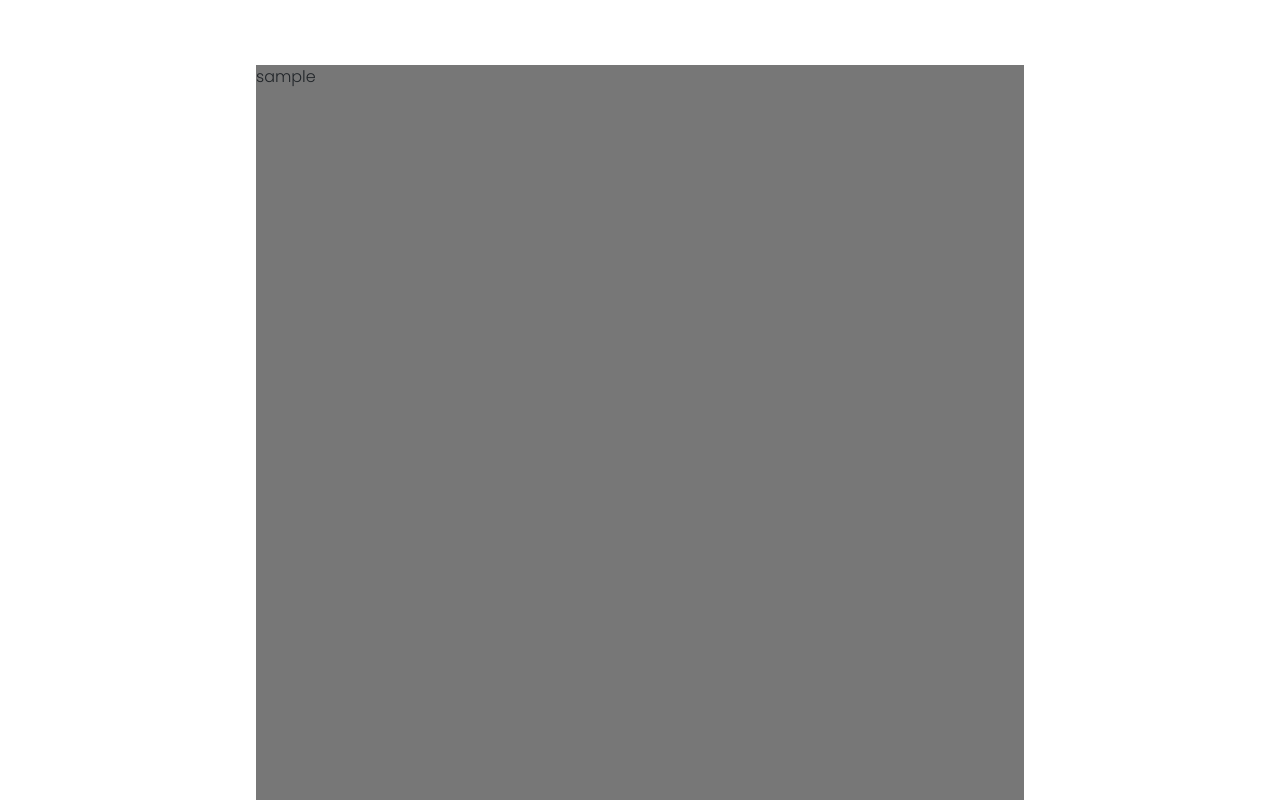
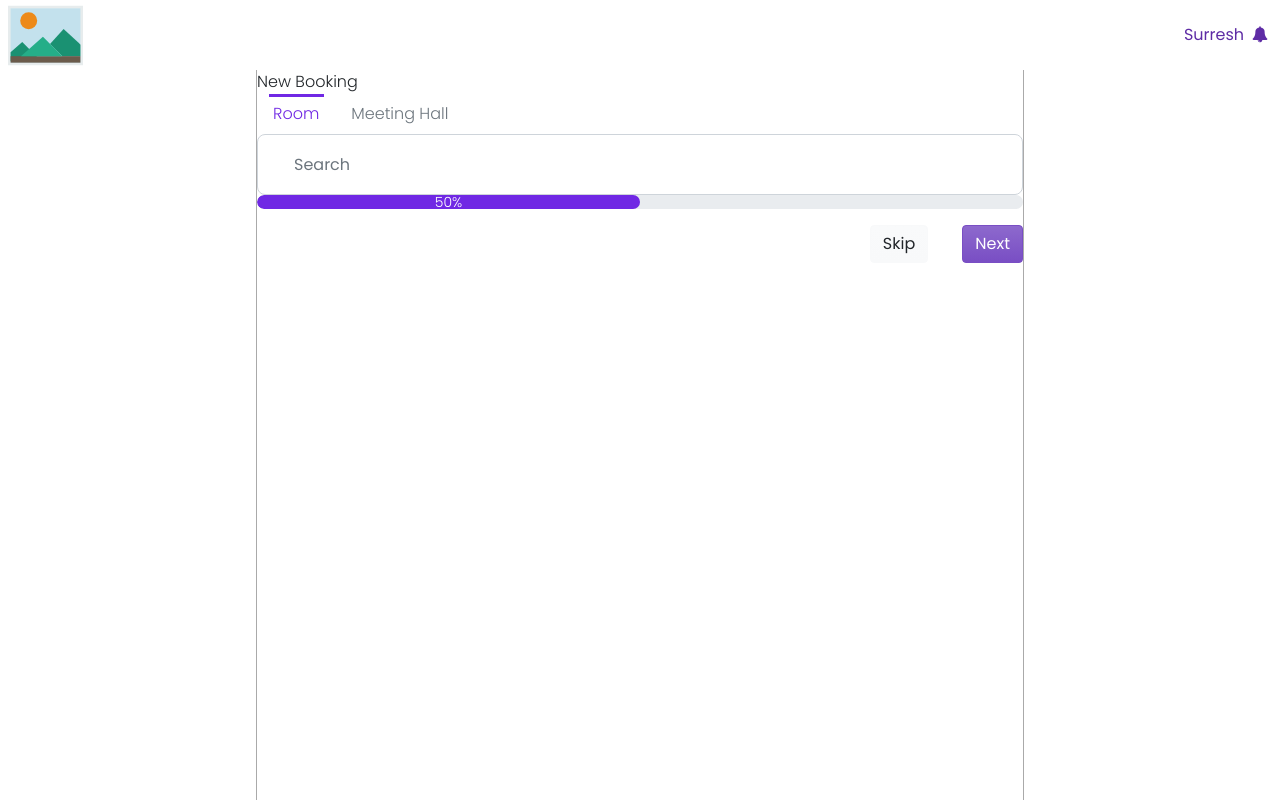
Before and after one commit to Harish-here/harish-here.github.io, a Vue app: page /search in a window 1280 px wide. Built offline with nearby package versions, Linux system fonts and the light colour scheme.

Commit message:
after lunch

```diff
--- a/public/index.html
+++ b/public/index.html
@@ -6,6 +6,7 @@
     <meta name="viewport" content="width=device-width,initial-scale=1.0">
     <link rel="icon" href="<%= BASE_URL %>favicon.ico">
     <link rel="stylesheet" href="https://cdn.jsdelivr.net/npm/tachyons@4.11.1/css/tachyons.min.css">
+    <link href="https://stackpath.bootstrapcdn.com/font-awesome/4.7.0/css/font-awesome.min.css" rel="stylesheet" integrity="sha384-wvfXpqpZZVQGK6TAh5PVlGOfQNHSoD2xbE+QkPxCAFlNEevoEH3Sl0sibVcOQVnN" crossorigin="anonymous">
     <title>search</title>
   </head>
   <body>
--- a/src/App.vue
+++ b/src/App.vue
@@ -1,15 +1,18 @@
 <template>
   <div id="app" class='flex flex-column'>
-    <header id="nav" class='flex justify-between items-center'>
+    <header id="nav" class='flex justify-between items-center pa2 purple'>
       <!-- <router-link to="/">Home</router-link> | -->
       <!-- <router-link to="/search">search</router-link> -->
       <div>
-
+        <img width='75' src='./assets/picture.svg' />
       </div>
-      <div></div>
+      <div class='flex items-center items-stretch b fw5'>
+        <span class='pa1'>Surresh</span>
+        <span class='pa1'><i class="fa fa-bell" aria-hidden="true"></i></span>
+      </div>
     </header>
     <section id='action-area' class='flex flex-auto justify-center'>
-      <div class="w-60 h-100 bg-gray">
+      <div class="w-60 h-100 bl br b--light-silver">
         <router-view/>
       </div>
     </section>
--- a/src/views/Search.vue
+++ b/src/views/Search.vue
@@ -1,6 +1,39 @@
 <template>
-  <div class="about">
-    sample
+  <div class="flex flex-column">
+    <div>
+      New Booking
+    </div>
+    <!--Tab - sub route -->
+    <div class='nav-folder pa0'>
+      <ul class="nav nav-pills">
+          <li class="nav-item">
+              <a class="nav-link active" data-toggle="tab" href="#menu1">Room</a>
+          </li>
+          <li class="nav-item">
+              <a class="nav-link" data-toggle="tab" href="#menu2">Meeting Hall</a>
+          </li>
+      </ul>
+    </div>
+    <!-- action area -->
+    <div>
+      <input type="text" placeholder="Search" class="form-control form-control-xl bn">
+      <div class="progress mb-3">
+          <div class="progress-bar" role="progressbar" style="width: 50%" aria-valuenow="50" aria-valuemin="0" aria-valuemax="100">
+              50%
+          </div>
+      </div>
+      <div class='flex justify-end items-center'>
+        <div class='w-20 flex items-center justify-between'>
+          <button class="btn btn-light">Skip</button>
+          <button class='btn btn-primary'>Next</button>
+        </div>
+      </div>
+
+    </div>
+    <!-- listing area -->
+    <div>
+
+    </div>
   </div>
 </template>
 
@@ -18,10 +51,10 @@
   top:0;
 }
 #nav{
-  height: 65px;
+  height: 70px;
 }
 #action-area{
-  height: calc(100% - 65px);
+  height: calc(100% - 70px);
 }
 /* --- end -- */
 
```
Also changed, not shown: src/assets/picture.svg (added), src/assets/validation.svg (added).
